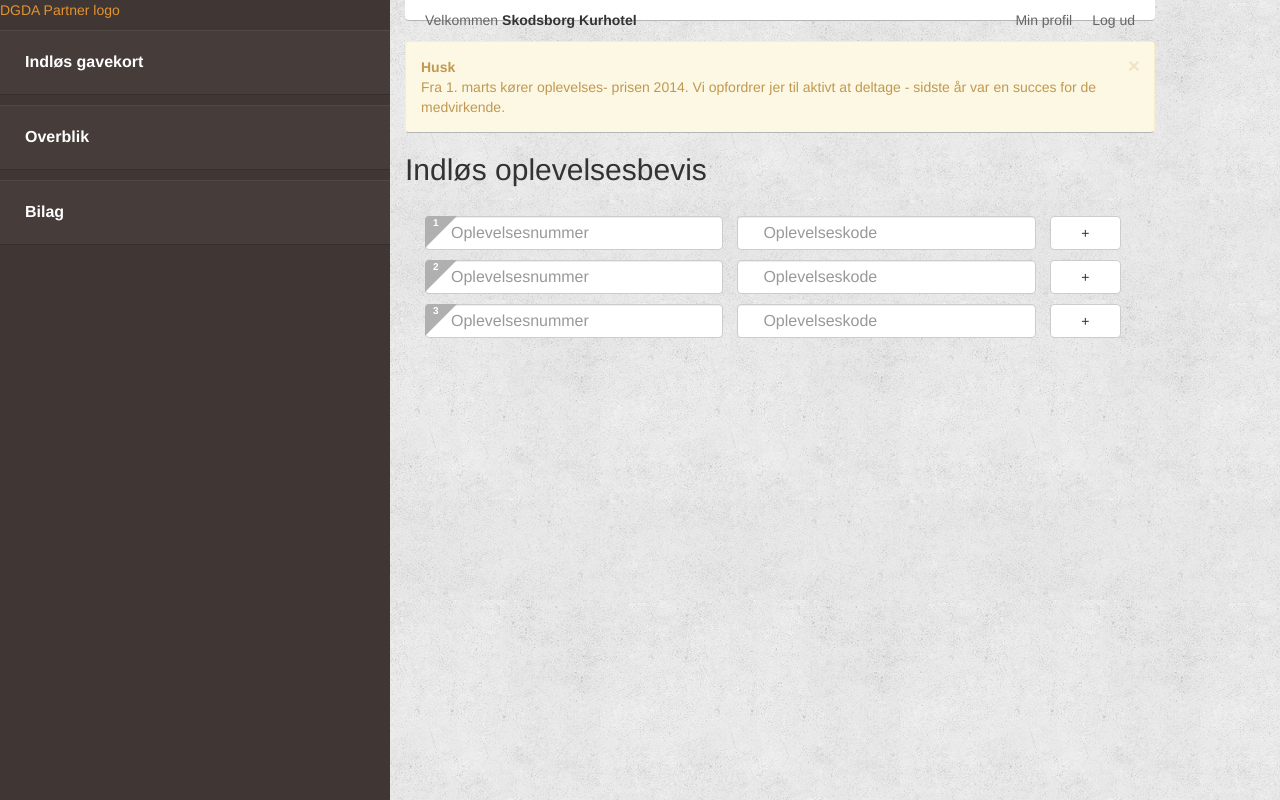
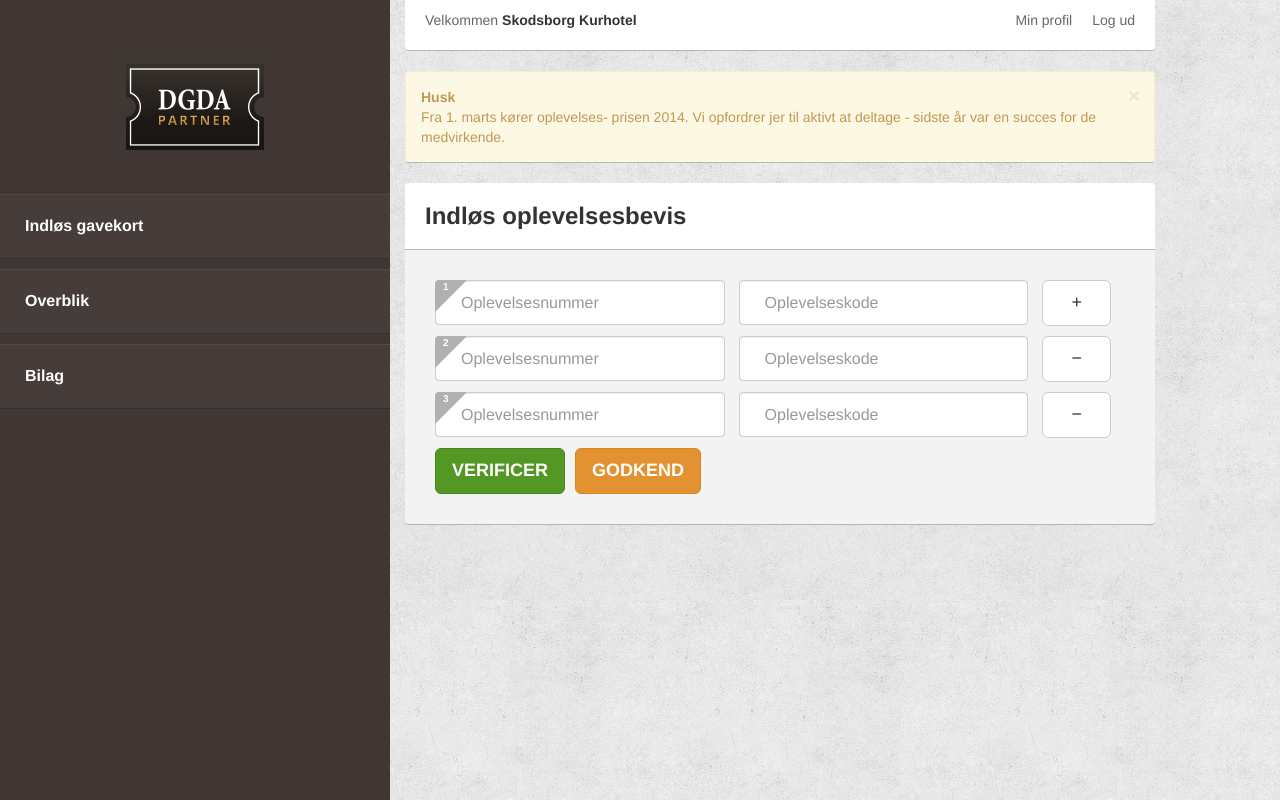
Before and after one commit to leogono/dgdapartner.dev, a website: page index.html in a window 1280 px wide. Drawn offline with Linux system fonts and the light colour scheme.

Commit message:
update on index.html markup

```diff
--- a/index.html
+++ b/index.html
@@ -25,7 +25,7 @@
 	<body class="container">
 		<div id="main" class="row">
 			<div class="logo-nav-wrap col-sm-4">
-				<p class="sitelogo"><a href="/">DGDA Partner logo</a></p>
+				<p class="sitelogo"><a href="/" class="spr logo">DGDA Partner logo</a></p>
 				<nav class="side-nav">
 					<ul class="nav nav-stacked">
 						<li><a href="#">Indløs gavekort</a></li>
@@ -36,7 +36,7 @@
 			</div>
 
 			<div class="main-content col-sm-8">
-				<header class="user-wrap">
+				<header class="user-wrap clearfix">
 					<p class="welcome-text">Velkommen <span class="user-name">Skodsborg Kurhotel</span></p>
 					<ul class="user-info">
 						<li><a href="#">Min profil</a></li>
@@ -44,44 +44,51 @@
 					</ul>
 				</header>
 				<section>
-          <div class="alert alert-warning alert-dismissable">
+          <div class="alert alert-warning alert-dismissable custom-alert">
             <button type="button" class="close" data-dismiss="alert" aria-hidden="true">&times;</button>
             <strong>Husk</strong> <br>
             Fra 1. marts kører oplevelses- prisen 2014. Vi opfordrer jer til aktivt at deltage - sidste år var en succes for de medvirkende.
           </div>
-					<div class="main-content">
+					<div class="content-wrap">
 						<h2 class="tab-header">Indløs oplevelsesbevis</h2>
 
             <div id="voucher-wrap">
               <ul class="voucher-list">
                 <li class="vouchers-number">
-                  <input type="text" class="form-control" placeholder="Oplevelsesnummer">
+                  <input type="text" class="form-control input-lg" placeholder="Oplevelsesnummer">
                 </li>
                 <li class="vouchers-code">
-                  <input type="text" class="form-control" placeholder="Oplevelseskode">
+                  <input type="text" class="form-control input-lg" placeholder="Oplevelseskode">
                 </li>
-                <li><a href="#" class="voucher-button add-voucher btn btn-default">+</a></li>
+                <li><a href="#" class="voucher-button add-voucher btn btn-default btn-lg">&plus;</a></li>
               </ul>
               <ul class="voucher-list">
                 <li class="vouchers-number">
-                  <input type="text" class="form-control" placeholder="Oplevelsesnummer">
+                  <input type="text" class="form-control input-lg" placeholder="Oplevelsesnummer">
                 </li>
                 <li class="vouchers-code">
-                  <input type="text" class="form-control" placeholder="Oplevelseskode">
+                  <input type="text" class="form-control input-lg" placeholder="Oplevelseskode">
                 </li>
-                <li><a href="#" class="voucher-button add-voucher btn btn-default">+</a></li>
+                <li><a href="#" class="voucher-button add-voucher btn btn-default btn-lg">&minus;</a></li>
               </ul>
               <ul class="voucher-list">
                 <li class="vouchers-number">
-                  <input type="text" class="form-control" placeholder="Oplevelsesnummer">
+                  <input type="text" class="form-control input-lg" placeholder="Oplevelsesnummer">
                 </li>
                 <li class="vouchers-code">
-                  <input type="text" class="form-control" placeholder="Oplevelseskode">
+                  <input type="text" class="form-control input-lg" placeholder="Oplevelseskode">
                 </li>
-                <li><a href="#" class="voucher-button add-voucher btn btn-default">+</a></li>
+                <li>
+                  <a href="#" class="voucher-button add-voucher btn btn-default btn-lg">&minus;</a>
+                </li>
               </ul>
+
+              <div class="submit-buttons input-group">
+                <button class="btn btn-success btn-lg">Verificer</button>
+                <button class="btn btn-primary btn-lg">Godkend</button>
+              </div>
+
             </div>
-
 					</div>
 				</section>
 			</div>
```
